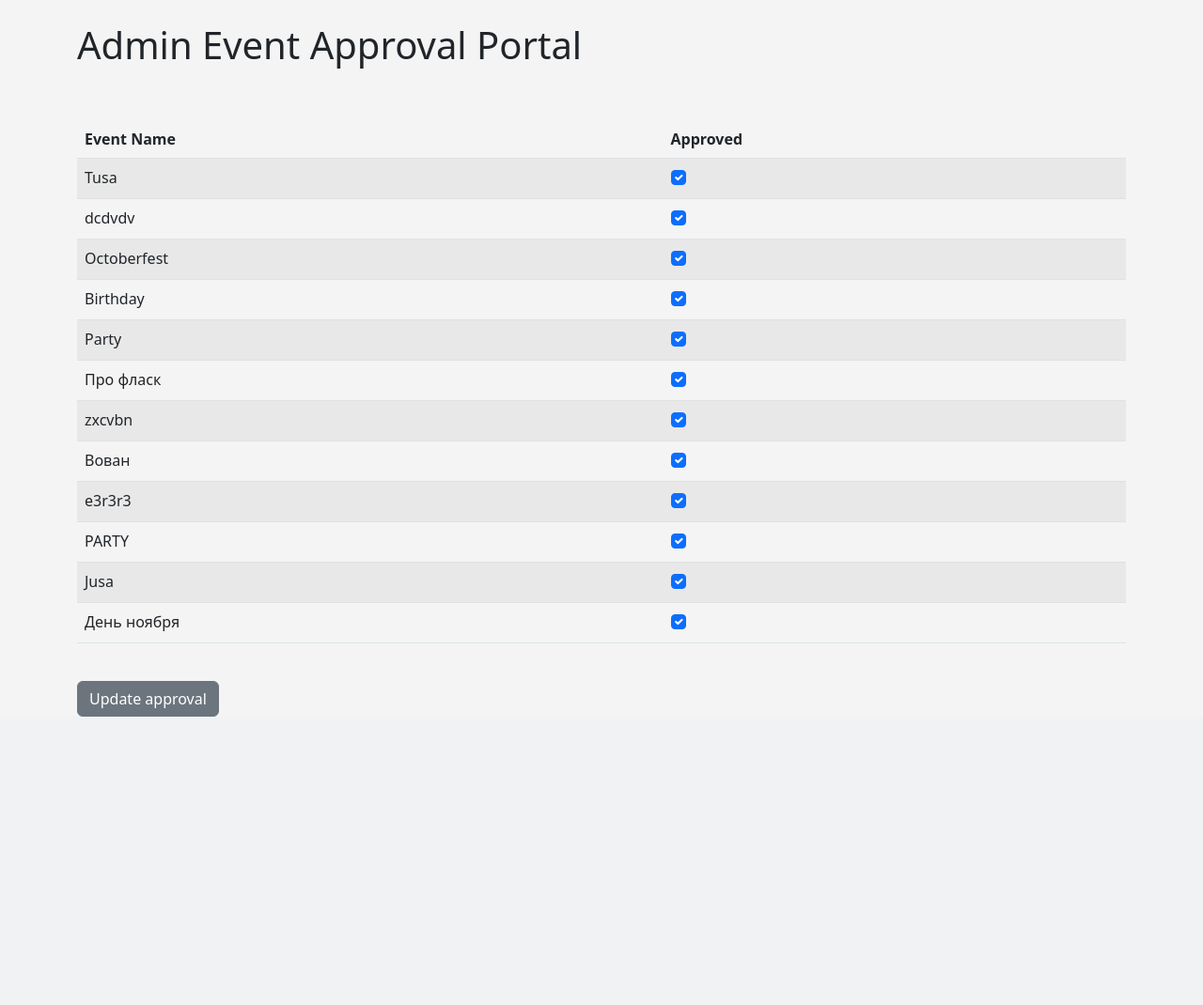
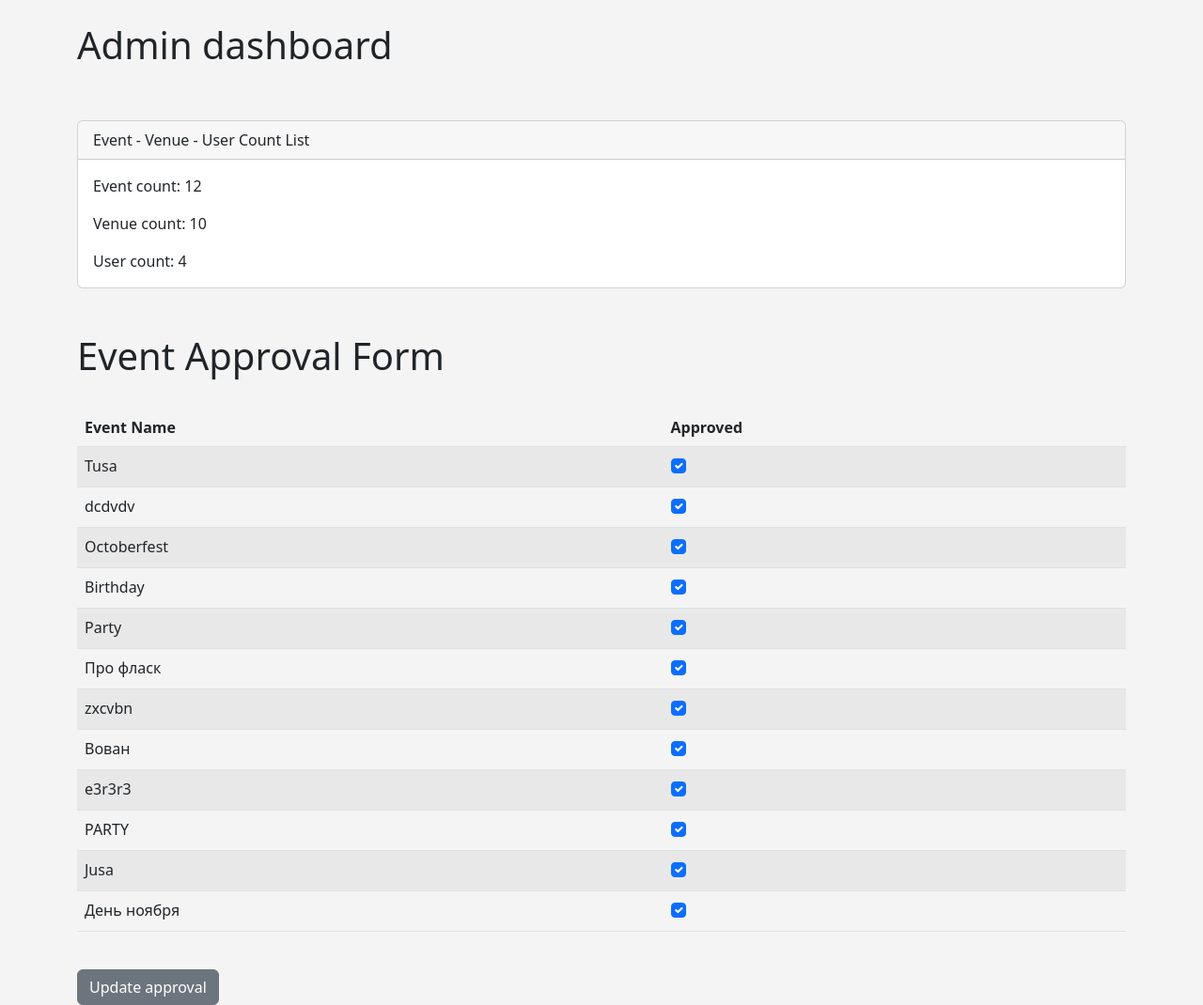
Before and after one commit to Ruslan91111/djangosite, a Django app: page /admin_approval in a window 1280 px wide. Shown: the part 56-1126 px from the top of the page at 94% size. Before the commit the page ends 819 px from the top, so only its background shows below. Run offline with Django 4.2, Linux system fonts and the light colour scheme; a user stored in the database is signed in; data comes from the database, SQL or seed files in the repository.

Commit message:
count items in admin page

```diff
--- a/mywebsite/events/templates/events/admin_approval.html
+++ b/mywebsite/events/templates/events/admin_approval.html
@@ -1,12 +1,28 @@
 {% extends 'events/base.html' %}
 {% block content %}
-<h1>Admin Event Approval Portal</h1>
+<h1>Admin dashboard</h1>
 <br><br>
 <form action="" method=POST>
   {% csrf_token %}
 
 
+<div class="card">
+  <div class="card-header">
+    Event - Venue - User Count List
+  </div>
+  <div class="card-body">
+    <p class="card-text">Event count: {{ event_count }}</p>
+    <p class="card-text">Venue count: {{ venue_count }}</p>
+    <p class="card-text">User count: {{ user_count }}</p>
 
+  </div>
+</div>
+
+
+
+<br><br>
+<h1>Event Approval Form</h1>
+<br>
 
 
 <table class="table table-striped">
--- a/mywebsite/events/views.py
+++ b/mywebsite/events/views.py
@@ -16,6 +16,11 @@ from django.contrib import messages
 
 
 def admin_approval(request):
+    # Get Counts
+    event_count = Event.objects.all().count()
+    venue_count = Venue.objects.all().count()
+    user_count = User.objects.all().count()
+
     event_list = Event.objects.all().order_by('-event_date')
     if request.user.is_superuser:
         if request.method == "POST":
@@ -29,7 +34,11 @@ def admin_approval(request):
             messages.success(request, "Event list approval has been uppdated")
             return redirect('list-events')
 
-        return render(request, 'events/admin_approval.html', {"event_list": event_list})
+        else:
+            return render(request, 'events/admin_approval.html', {"event_list": event_list,
+                                                                  "event_count": event_count,
+                                                                  "venue_count": venue_count,
+                                                                  "user_count": user_count})
     else:
         messages.success(request, "You aren't authorized to view this page!")
         return redirect('home')
```
